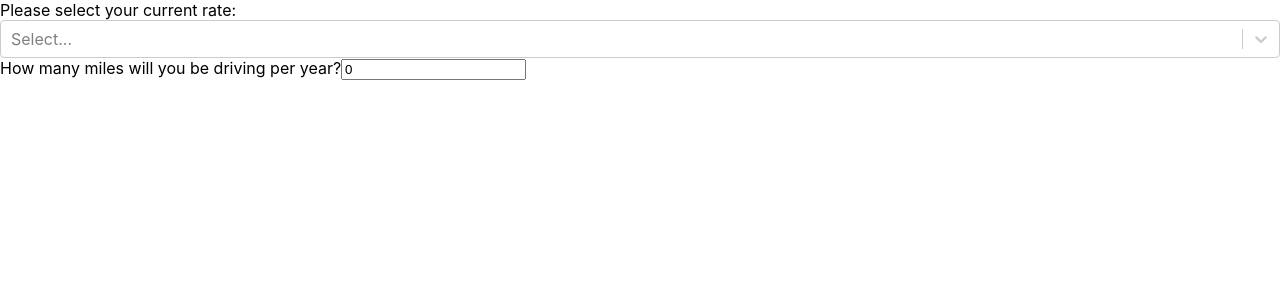
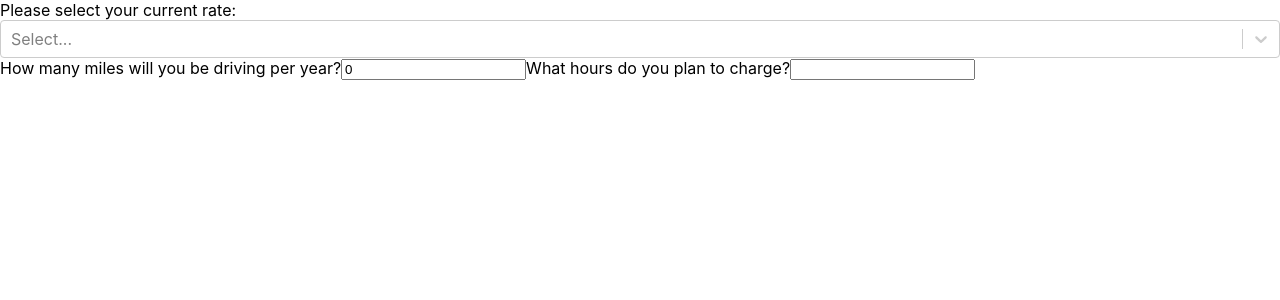
Before and after one commit to aimee-liang/zappyride-code-assessment, a React (Create React App) app: page / in a window 1280 px wide. Shown: the top 300 px of the page. Built offline with nearby package versions, Linux system fonts and the light colour scheme.

Commit message:
Input for charging

```diff
--- a/src/Components/Form.jsx
+++ b/src/Components/Form.jsx
@@ -25,6 +25,8 @@ export default function Form(){
                 <SelectDropdown rateSetter={rateSetter} />
             <label>How many miles will you be driving per year?</label>
                 <input type="text" value={data.miles} onChange={establishData} />
+            <label>What hours do you plan to charge?</label>
+                <input />
         </form>
     )
 }
```
